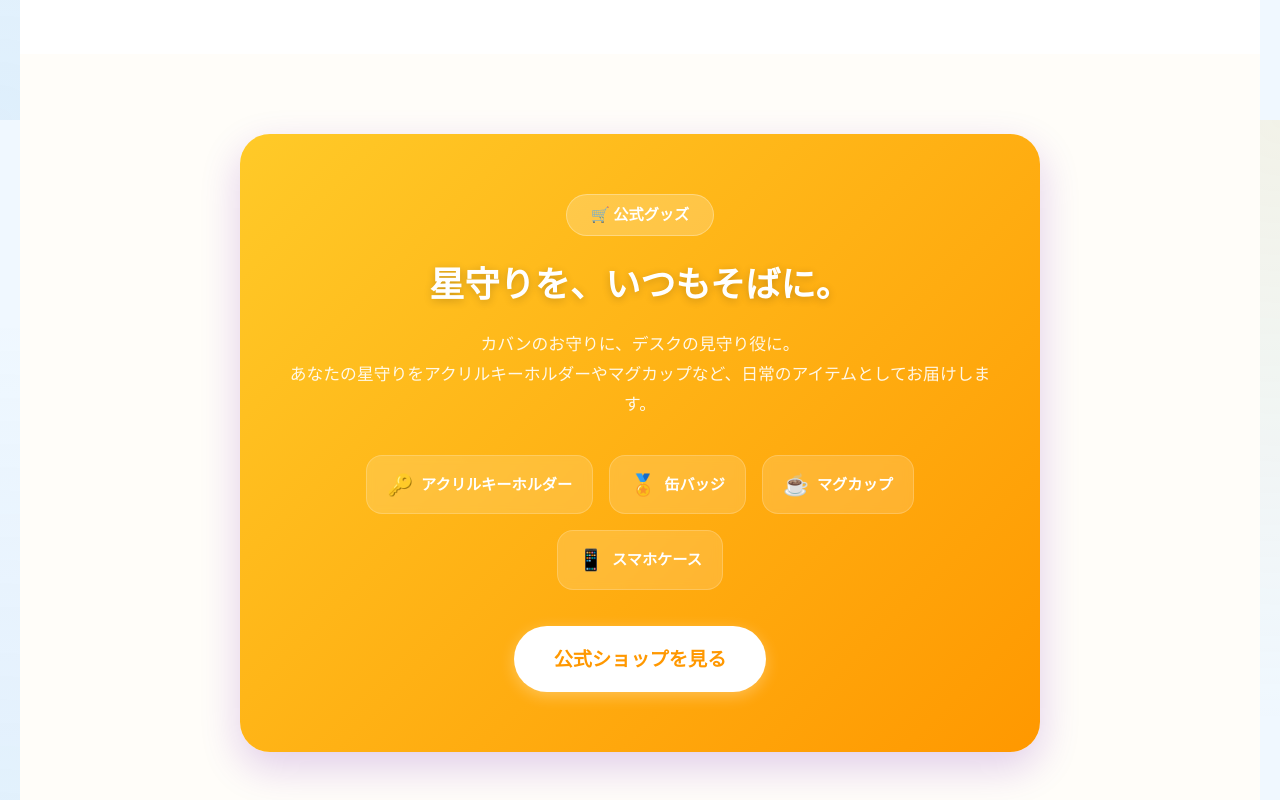
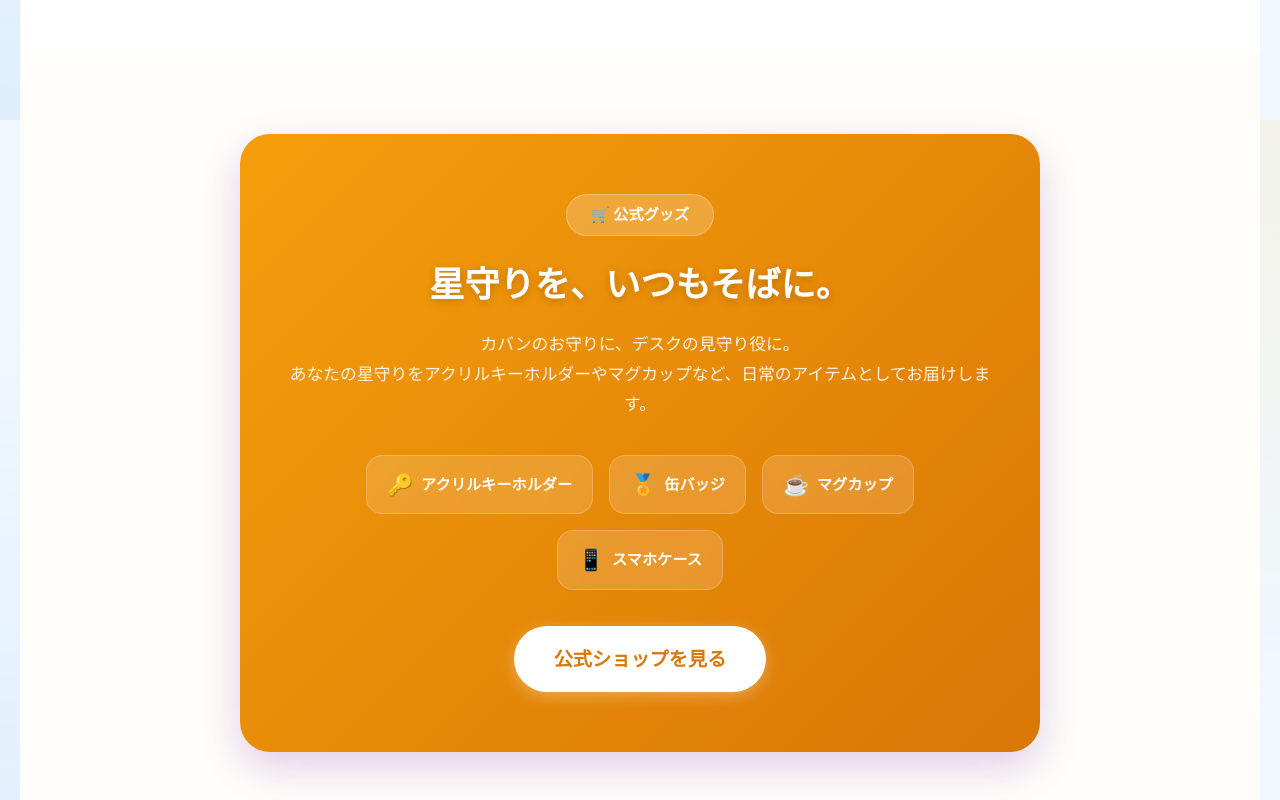
Before and after one commit to naotoada/hoshimori-web, a Next.js app: page / in a window 1280 px wide. Shown: the part 7080-7880 px from the top of the page. Built offline with nearby package versions, Linux system fonts and the light colour scheme.

Commit message:
Update: 公式グッズカードの背景色を少し濃いオレンジ（#F59E0B〜#D97706）に変更し、白文字の視認性を向上

```diff
--- a/src/app/page.module.css
+++ b/src/app/page.module.css
@@ -667,7 +667,7 @@
 }
 
 .goodsBox {
-  background: linear-gradient(135deg, #FFCA28, #FF9800);
+  background: linear-gradient(135deg, #F59E0B, #D97706);
   border-radius: 30px;
   padding: 60px 40px;
   text-align: center;
@@ -731,7 +731,7 @@
 .goodsBtn {
   display: inline-block;
   background-color: #FFF;
-  color: #FF9800;
+  color: #D97706;
   font-weight: 900;
   padding: 18px 40px;
   border-radius: 40px;
```
